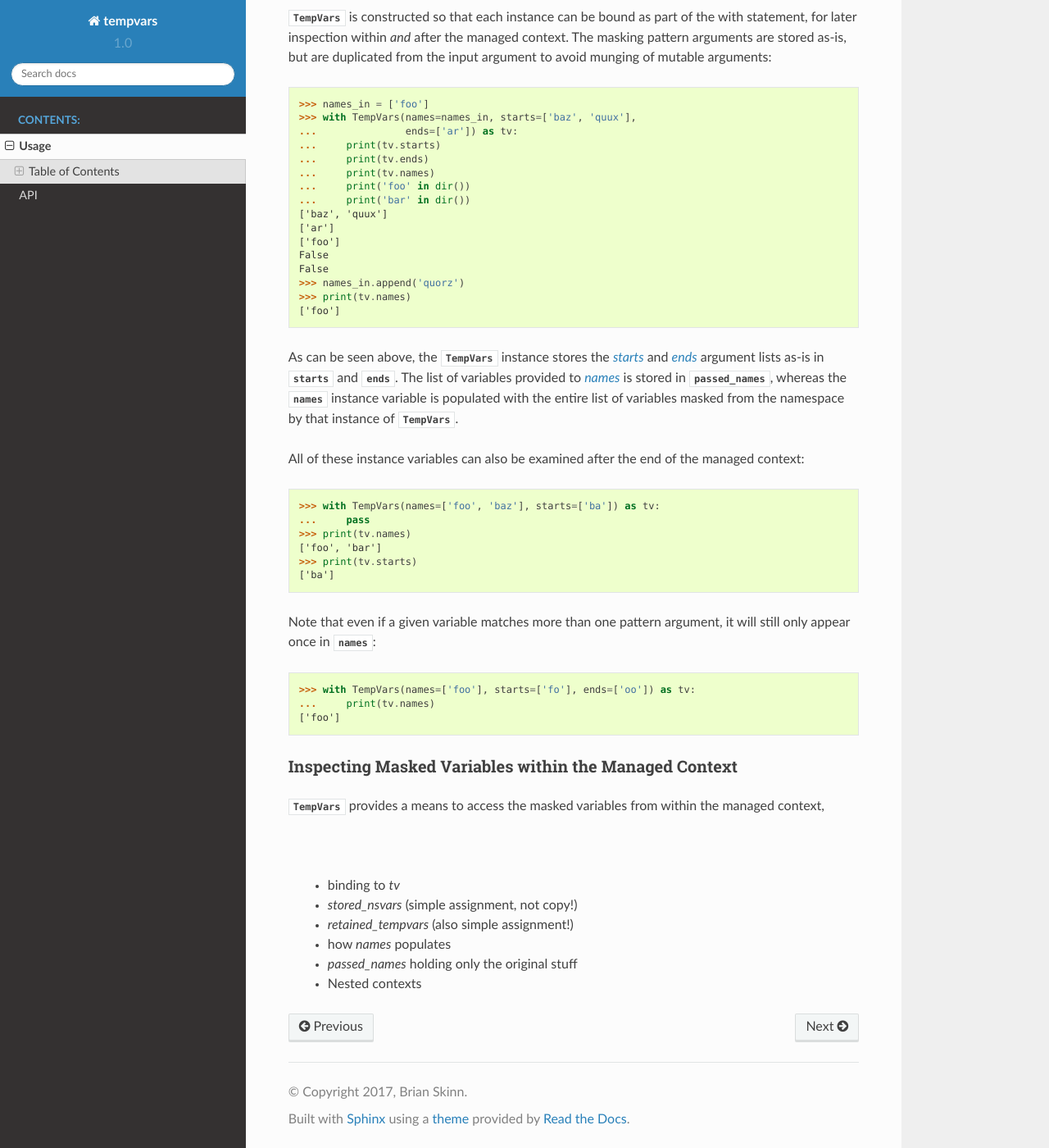
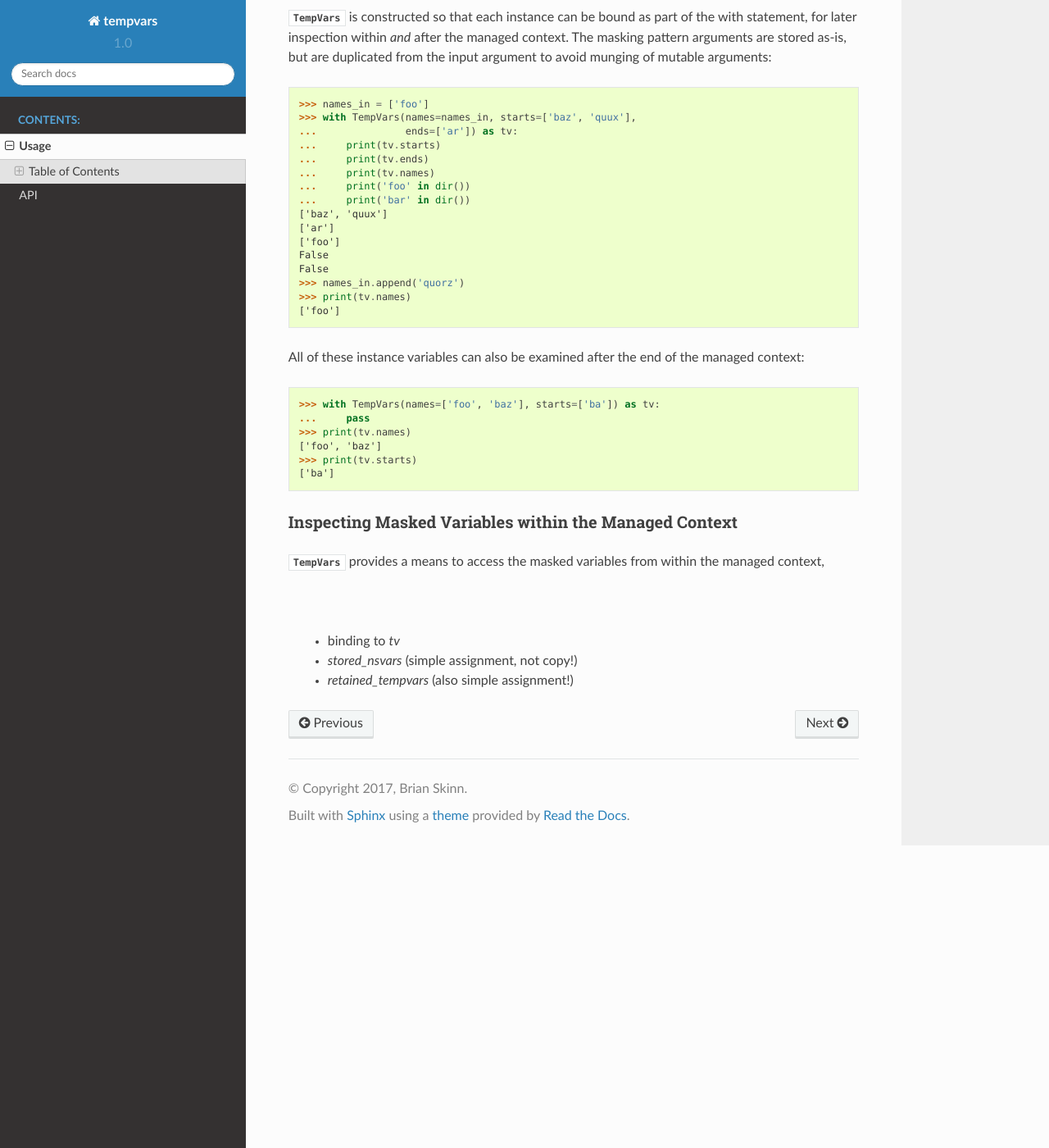
Before and after one commit to bskinn/tempvars, a Sphinx documentation site: the page built from doc/source/usage.rst, in a window 1280 px wide and 1400 px high, scrolled down 3478 px. Shown: the whole window at 82% size. Built offline with Sphinx 7.4.7 and the Read the Docs theme 2.0.0, drawn with Linux system fonts in a browser that asks for light colours.

Commit message:
ADMIN/DOC: Various cleanup, update CHANGELOG
* CHANGELOG updated with `.ns` rename and changes to `.names` and
  `.passed_names`
* Obsolete doctests removed
* Failing doctest fixed (expect passing Travis-CI now)
* Remove completed/obsolete items from `usage.rst` task list

```diff
--- a/doc/source/usage.rst
+++ b/doc/source/usage.rst
@@ -219,15 +219,6 @@ mutable arguments:
     >>> print(tv.names)
     ['foo']
 
-As can be seen above, the |TempVars| instance stores the |arg_starts|_
-and |arg_ends|_ argument lists as-is in
-:data:`~tempvars.TempVars.starts` and :data:`~tempvars.TempVars.ends`.
-The list of variables provided to |arg_names|_ is stored in
-:data:`~tempvars.TempVars.passed_names`, whereas the
-:data:`~tempvars.TempVars.names` instance variable is populated with the
-entire list of variables masked from the namespace by that instance of
-|TempVars|.
-
 All of these instance variables can also be examined after
 the end of the managed context:
 
@@ -236,20 +227,9 @@ the end of the managed context:
     >>> with TempVars(names=['foo', 'baz'], starts=['ba']) as tv:
     ...     pass
     >>> print(tv.names)
-    ['foo', 'bar']
+    ['foo', 'baz']
     >>> print(tv.starts)
     ['ba']
-
-
-Note that even if a given variable matches more than one pattern
-argument, it will still only appear once in
-:data:`~tempvars.TempVars.names`:
-
-.. doctest:: check_no_dupes_in_names
-
-    >>> with TempVars(names=['foo'], starts=['fo'], ends=['oo']) as tv:
-    ...     print(tv.names)
-    ['foo']
 
 
 Inspecting Masked Variables within the Managed Context
@@ -265,6 +245,3 @@ the managed context,
  * binding to `tv`
  * `stored_nsvars` (simple assignment, not copy!)
  * `retained_tempvars` (also simple assignment!)
- * how `names` populates
- * `passed_names` holding only the original stuff
- * Nested contexts
```
Also changed, not shown: CHANGELOG.md (+6 -1 lines).
